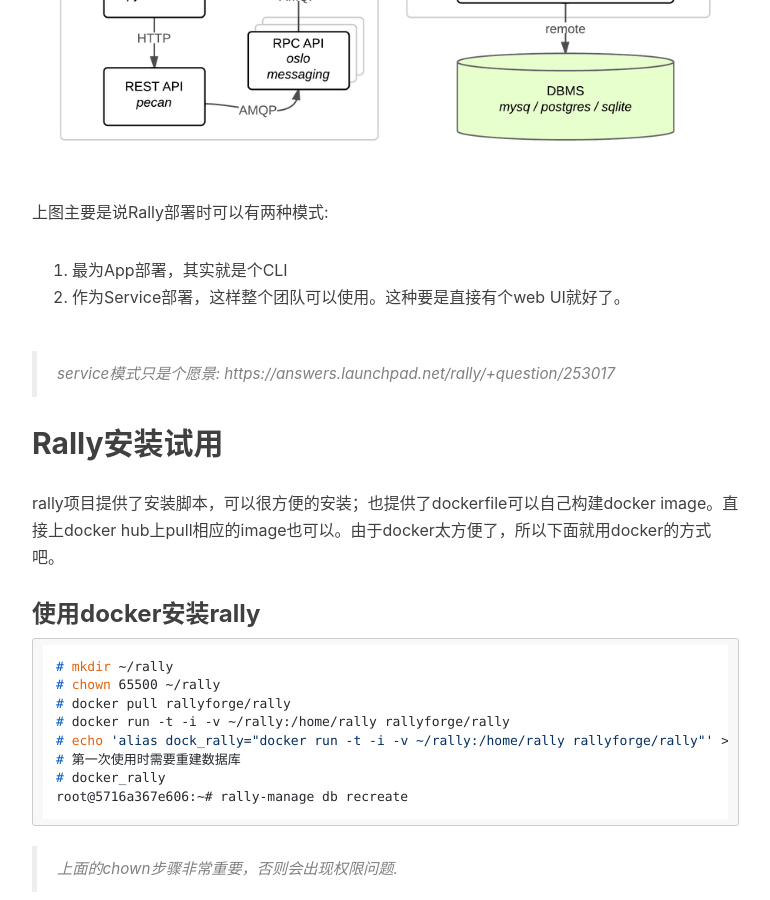
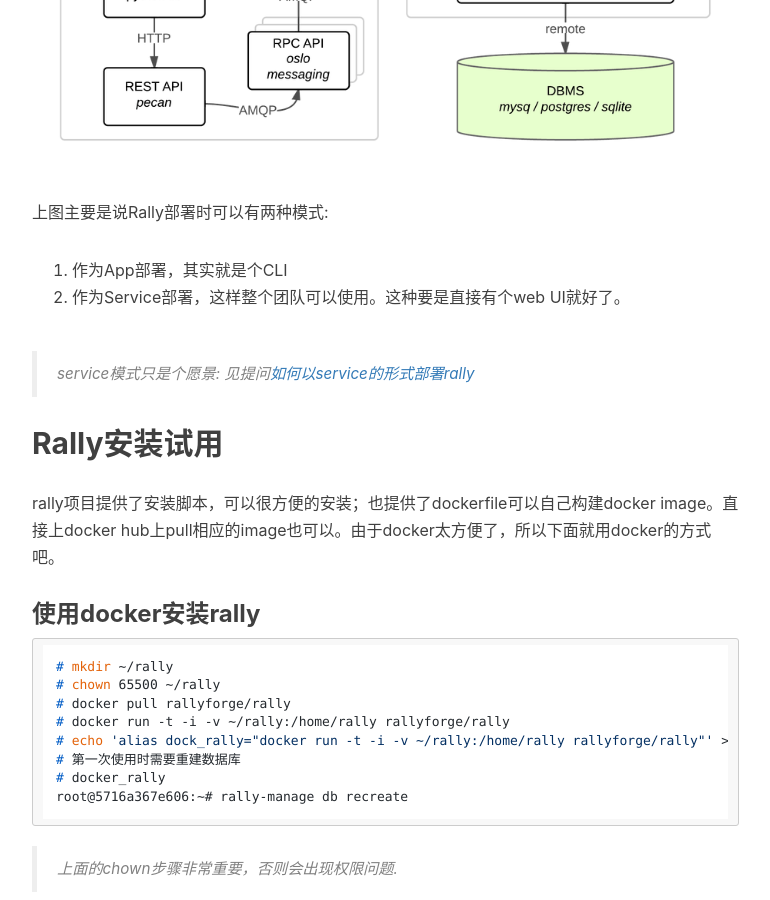
Before and after one commit to fishcried/fishcried.github.io, a Jekyll site: the page built from _posts/2016-06-20-openstack-rally-overview.md, in a window 1280 px wide and 900 px high, scrolled down 3230 px. Shown: the whole window, without its empty margins (233-1003 px from the left). Built offline with Jekyll 4.4.1, drawn with Linux system fonts in a browser that asks for light colours; nearby versions of some CDN libraries; comment, search, counter and statistics services are not loaded.

Commit message:
修改格式问题.

````diff
--- a/_posts/2016-06-20-openstack-rally-overview.md
+++ b/_posts/2016-06-20-openstack-rally-overview.md
@@ -49,11 +49,11 @@
 
 上图主要是说Rally部署时可以有两种模式:
 
-1. 最为App部署，其实就是个CLI
+1. 作为App部署，其实就是个CLI
 2. 作为Service部署，这样整个团队可以使用。这种要是直接有个web UI就好了。
 
 
-> service模式只是个愿景: https://answers.launchpad.net/rally/+question/253017
+> service模式只是个愿景: 见提问[如何以service的形式部署rally](https://answers.launchpad.net/rally/+question/253017)
 
 
 ## Rally安装试用
@@ -73,7 +73,7 @@
 # 第一次使用时需要重建数据库
 # docker_rally
 root@5716a367e606:~# rally-manage db recreate
- ```
+```
 
 > 上面的chown步骤非常重要，否则会出现权限问题.
 
@@ -82,6 +82,7 @@
 将已经存在的openstack添加到rally中，可以参照下面的json文件修改。我预先建立了rally的测试用户，这样能隔离开测试数据。
 
 **定义环境文件**
+
 ```
 $ cat existing.json
 {
@@ -139,9 +140,8 @@
       type: "constant"
       times: 100
       concurrency: 2
+```
 
-
-```
 ```
 # rally task start task1.yaml
 --------------------------------------------------------------------------------
@@ -171,6 +171,7 @@
 ```
 
 **查看结果**
+
 ```
 rally task report --out=report1.html --open
 
````
